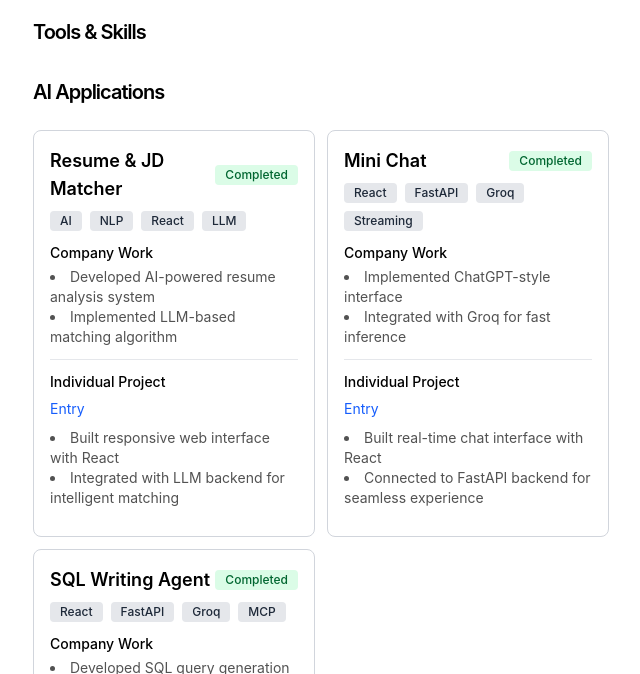
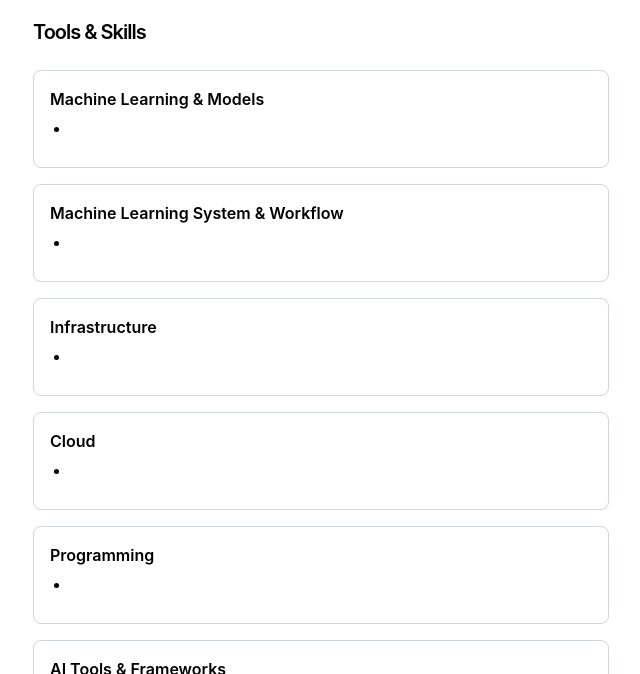
Before and after one commit to CharlotteYW/my-portfolio, a Next.js app: page / in a window 1280 px wide. Shown: the part 278-952 px from the top of the page, without its empty margins (319-959 px from the left). Built offline with nearby package versions, Linux system fonts and the light colour scheme.

Commit message:
AI update 2026-06-20 07:31

```diff
--- /dev/null
+++ b/app/components/tools-and-skills.tsx
@@ -0,0 +1,15 @@
+import { ReactNode } from 'react'
+
+interface ToolsAndSkillsProps {
+  title: string
+  content: ReactNode
+}
+
+export function ToolsAndSkills({ title, content }: ToolsAndSkillsProps) {
+  return (
+    <div className="border border-gray-300 dark:border-gray-700 rounded-lg p-4 mb-4 w-full">
+      <h3 className="font-semibold text-base mb-2">{title}</h3>
+      {content}
+    </div>
+  )
+}
--- a/app/page.tsx
+++ b/app/page.tsx
@@ -2,6 +2,7 @@ import { BlogPosts } from 'app/components/posts'
 import { ProjectCard } from 'app/components/project-card'
 import { LearningItem } from 'app/components/learning-item'
 import { InterviewResource } from 'app/components/interview-resource'
+import { ToolsAndSkills } from 'app/components/tools-and-skills'
 
 export default function Page() {
   return (
@@ -19,7 +20,63 @@ export default function Page() {
       <div className="my-8">
         <h2 className="font-semibold text-xl mb-6 tracking-tighter">Tools & Skills</h2>
 
+        <ToolsAndSkills
+          title="Machine Learning & Models"
+          content={
+            <ul className="list-disc pl-5 space-y-1 mb-3 text-sm">
+              <li></li>
+            </ul>
+          }
+        />
+
+        <ToolsAndSkills
+          title="Machine Learning System & Workflow"
+          content={
+            <ul className="list-disc pl-5 space-y-1 mb-3 text-sm">
+              <li></li>
+            </ul>
+          }
+        />
+
+        <ToolsAndSkills
+          title="Infrastructure"
+          content={
+            <ul className="list-disc pl-5 space-y-1 mb-3 text-sm">
+              <li></li>
+            </ul>
+          }
+        />
+
+        <ToolsAndSkills
+          title="Cloud"
+          content={
+            <ul className="list-disc pl-5 space-y-1 mb-3 text-sm">
+              <li></li>
+            </ul>
+          }
+        />
+
+        <ToolsAndSkills
+          title="Programming"
+          content={
+            <ul className="list-disc pl-5 space-y-1 mb-3 text-sm">
+              <li></li>
+            </ul>
+          }
+        />
+
+        <ToolsAndSkills
+          title="AI Tools & Frameworks"
+          content={
+            <ul className="list-disc pl-5 space-y-1 mb-3 text-sm">
+              <li></li>
+            </ul>
+          }
+        />
       </div>
+
+      <div className="my-8">
+        <h2 className="font-semibold text-xl mb-6 tracking-tighter">Projects</h2>
 
         <div className="my-8">
           <h2 className="font-semibold text-xl mb-6 tracking-tighter">AI Applications</h2>
@@ -143,6 +200,7 @@ export default function Page() {
             />
           </div>
         </div>
+      </div>
 
       <div className="my-8">
         <h2 className="font-semibold text-xl mb-6 tracking-tighter">Courses & Books</h2>
```
Lines whose indentation alone changed are shown as unchanged.
